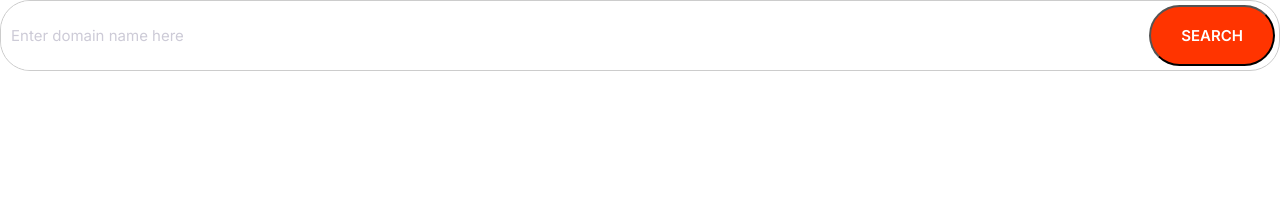
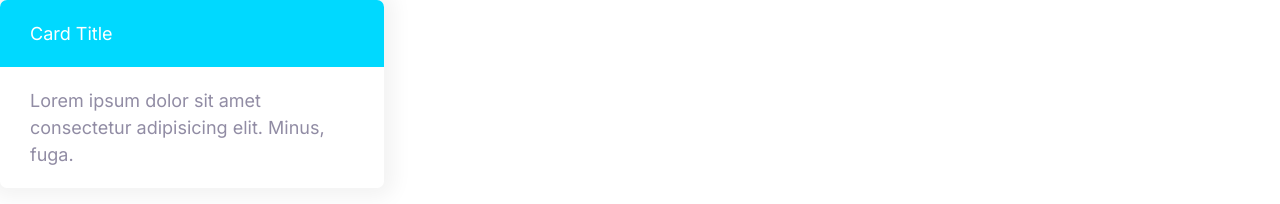
Before and after one commit to Ayokunnumi1/My-Mosh-Project, a plain HTML site: page index.html in a window 1280 px wide. Drawn offline with Linux system fonts and the light colour scheme.

Commit message:
card container

```diff
--- a/Css/style.css
+++ b/Css/style.css
@@ -229,3 +229,23 @@ a{
 .input-group .btn{
     margin: 4px;
 }
+/* Cards  */
+.card{
+    border-radius: 7px;
+    box-shadow: 0 0 20px 10px #f3f3f3;
+    overflow: hidden;
+}
+.card__header,
+.card__body{
+    padding: 2rem 3rem;
+}
+.card__header,
+.card__primary{
+    background-color: var(--color-primary);
+    color: #fff;
+}
+.card__header,
+.card__secondary{
+    background-color: var(--color-secondary);
+    color: #fff;
+}
--- a/index.html
+++ b/index.html
@@ -15,10 +15,13 @@
     />
   </head>
   <body>
-    <div class="input-group">
-      <input type="text" placeholder="Enter domain name here"
-      autofocus class="input">
-      <button class="btn btn--accent">Search</button>
-       </div>
-    </body>
+    <div style="width: 30%;">
+      <div class="card">
+        <header class="card__header card__secondary">Card Title</header>
+      <div class="card__body">
+        Lorem ipsum dolor sit amet consectetur adipisicing elit. Minus, fuga.
+      </div>
+      </div>
+    </div>
+  </body>
 </html>
```
